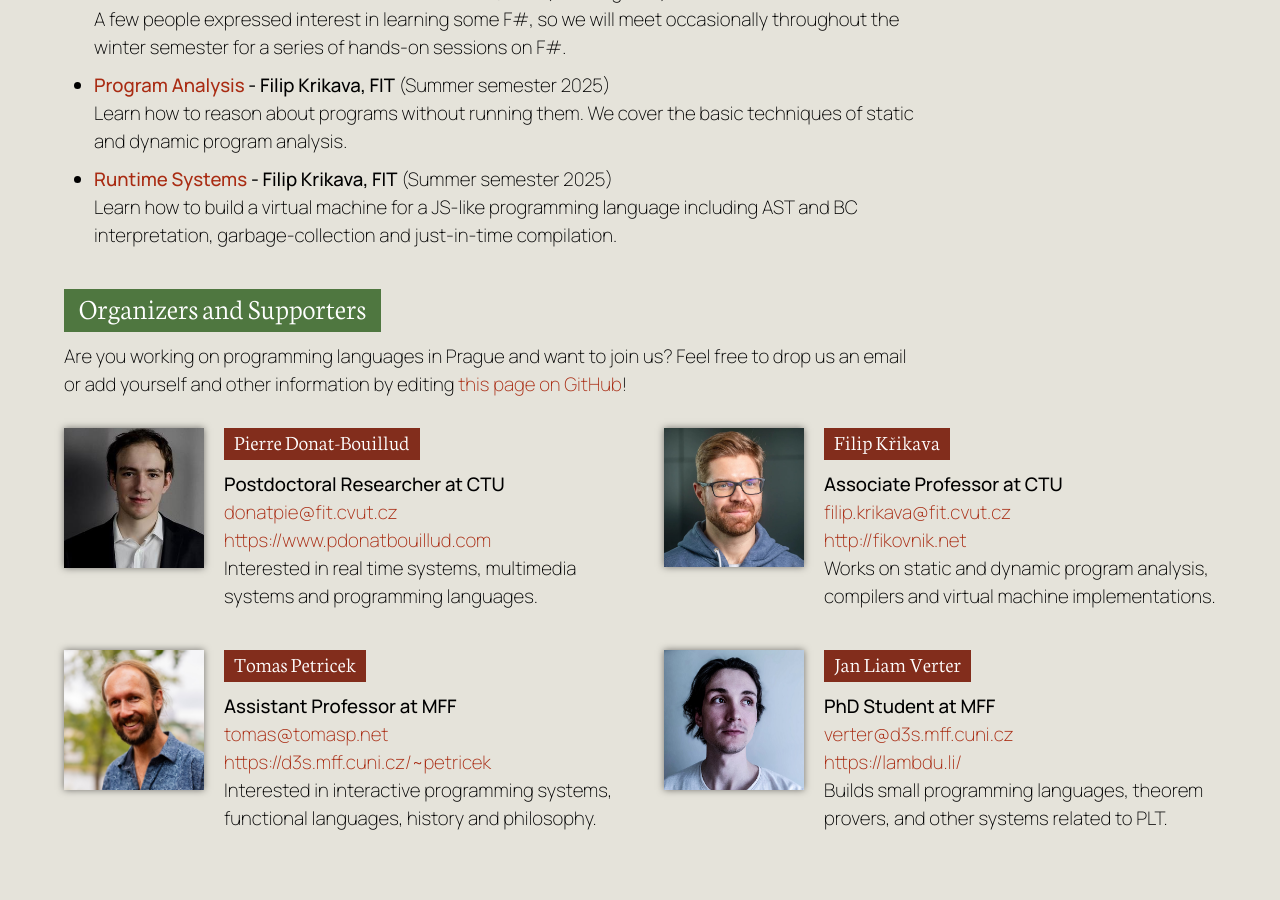
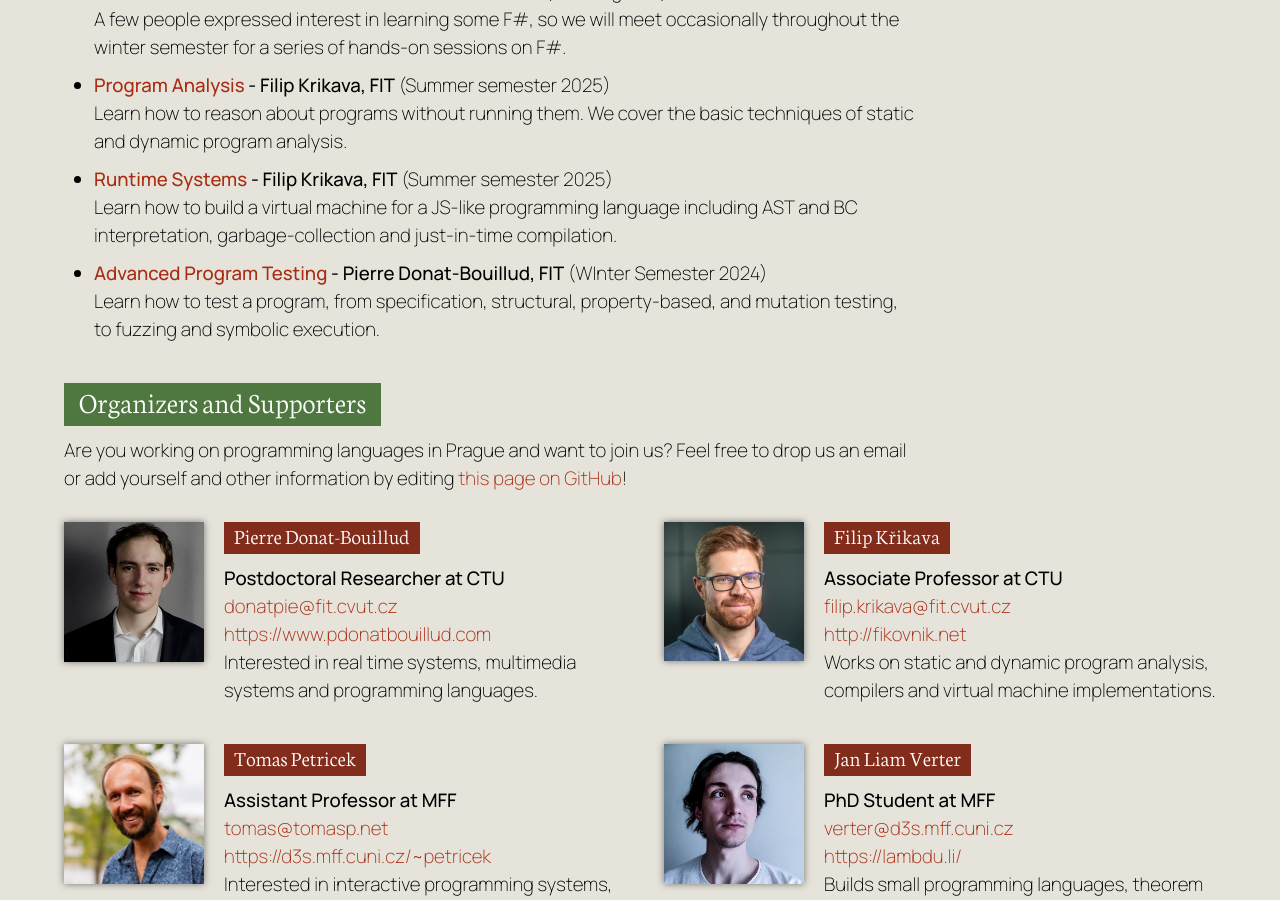
Before and after one commit to prgprg-org/prgprg-org.github.io, a Jekyll site: the page built from index.html, in a window 1280 px wide and 900 px high, scrolled down 2123 px. Built offline with Jekyll 4.4.1, drawn with Linux system fonts in a browser that asks for light colours.

Commit message:
Update courses.yml

```diff
--- a/_data/courses.yml
+++ b/_data/courses.yml
@@ -27,3 +27,9 @@
   lecturer: Filip Krikava, FIT
   link: https://courses.fit.cvut.cz/NI-RUN/index.html
   label: Learn how to build a virtual machine for a JS-like programming language including AST and BC interpretation, garbage-collection and just-in-time compilation.
+
+- title: Advanced Program Testing
+  schedule: WInter Semester 2024
+  lecturer: Pierre Donat-Bouillud, FIT
+  link: https://courses.fit.cvut.cz/NI-APT/index.html
+  label: Learn how to test a program, from specification, structural, property-based, and mutation testing, to fuzzing and symbolic execution.
```
